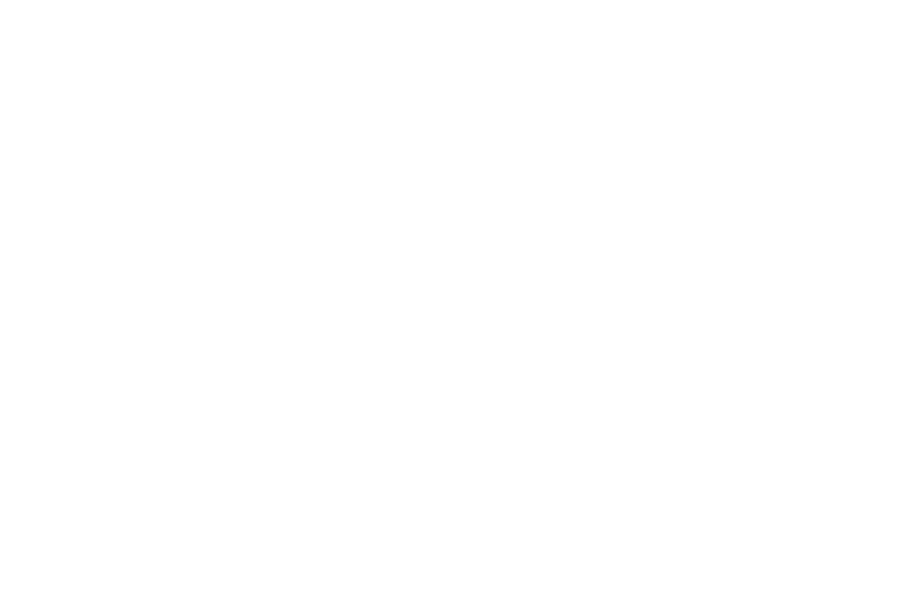
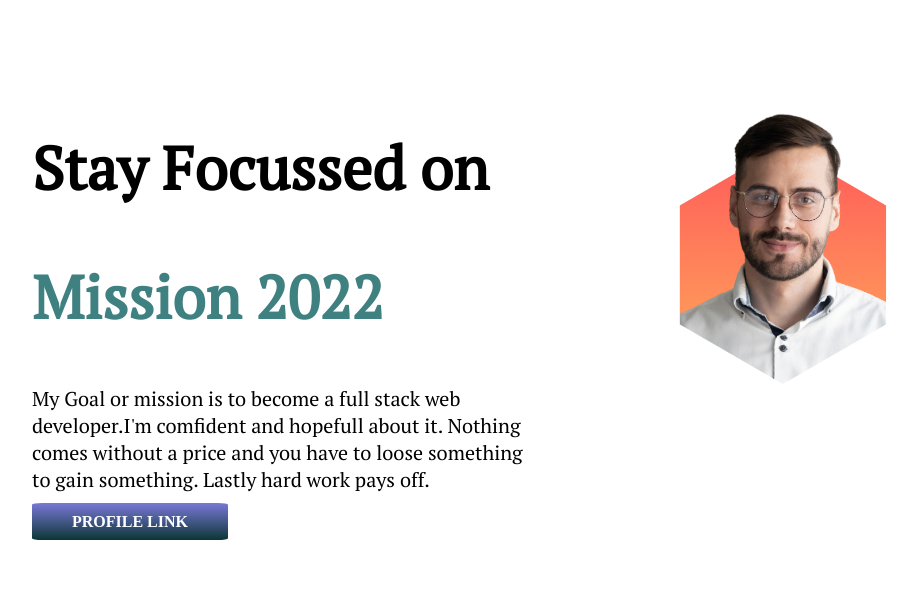
Before and after one commit to TajwarMunim/1st-assignment, a plain HTML site: page index.html in a window 1280 px wide. Shown: the whole page, without its empty margins (46-963 px from the left). Drawn offline with Linux system fonts and the light colour scheme; a web font is replaced by a local one.

Commit message:
1st part of assignment

```diff
--- a/index.html
+++ b/index.html
@@ -1,12 +1,39 @@
 <!DOCTYPE html>
 <html lang="en">
+
 <head>
     <meta charset="UTF-8">
     <meta http-equiv="X-UA-Compatible" content="IE=edge">
     <meta name="viewport" content="width=device-width, initial-scale=1.0">
-    <title>Document</title>
+    <title>My First assignment</title>
+    <link rel="preconnect" href="https://fonts.googleapis.com">
+    <link rel="preconnect" href="https://fonts.gstatic.com" crossorigin>
+    <link href="https://fonts.googleapis.com/css2?family=Mukta&family=PT+Serif&family=The+Nautigal&display=swap"
+        rel="stylesheet">
+    <link rel="stylesheet" href="style.css">
 </head>
+
 <body>
+    <section>
+        <div class="hulf-wigth">
+            <h1>Stay Focussed on</h1>
+            <h1 class="color">Mission 2022</h1>
+            <p>
+                My Goal or mission is to become a full stack web developer.I'm comfident and hopefull about it. Nothing
+                comes without a price and you have to loose something to gain something. Lastly hard work pays off.
+
+            </p>
+            <a target="blank" href="https://www.facebook.com/tajwar.turzo/">
+                PROFILE LINK
+            </a>
+        </div>
+        <div class="hulf-wigth">
+            <img src="mission-2022-main/images/person/person-3.png" alt="person image">
+        </div>
+
+    </section>
+
 
 </body>
+
 </html>
--- a/style.css
+++ b/style.css
@@ -0,0 +1,30 @@
+h1{
+    font-family: 'PT Serif', serif;
+    font-size: 60px;
+}
+.color{
+    color: rgb(63, 128, 128);
+}
+p{
+    font-family: 'PT Serif', serif;
+    font-weight: 300;
+    font-size: 20px;
+}
+section{
+    display: flex;
+}
+.hulf-wigth{
+    width: 50%;
+    padding: 70px;
+}
+.hulf-wigth img{
+    width: 50%;
+}
+a{
+    background-image: linear-gradient(rgb(120, 120, 216), rgb(13, 54, 54));
+    color: white;
+    padding: 10px 40px;
+    border-radius: 5%;
+    text-decoration: none;
+    font-weight: 700;
+}
```
